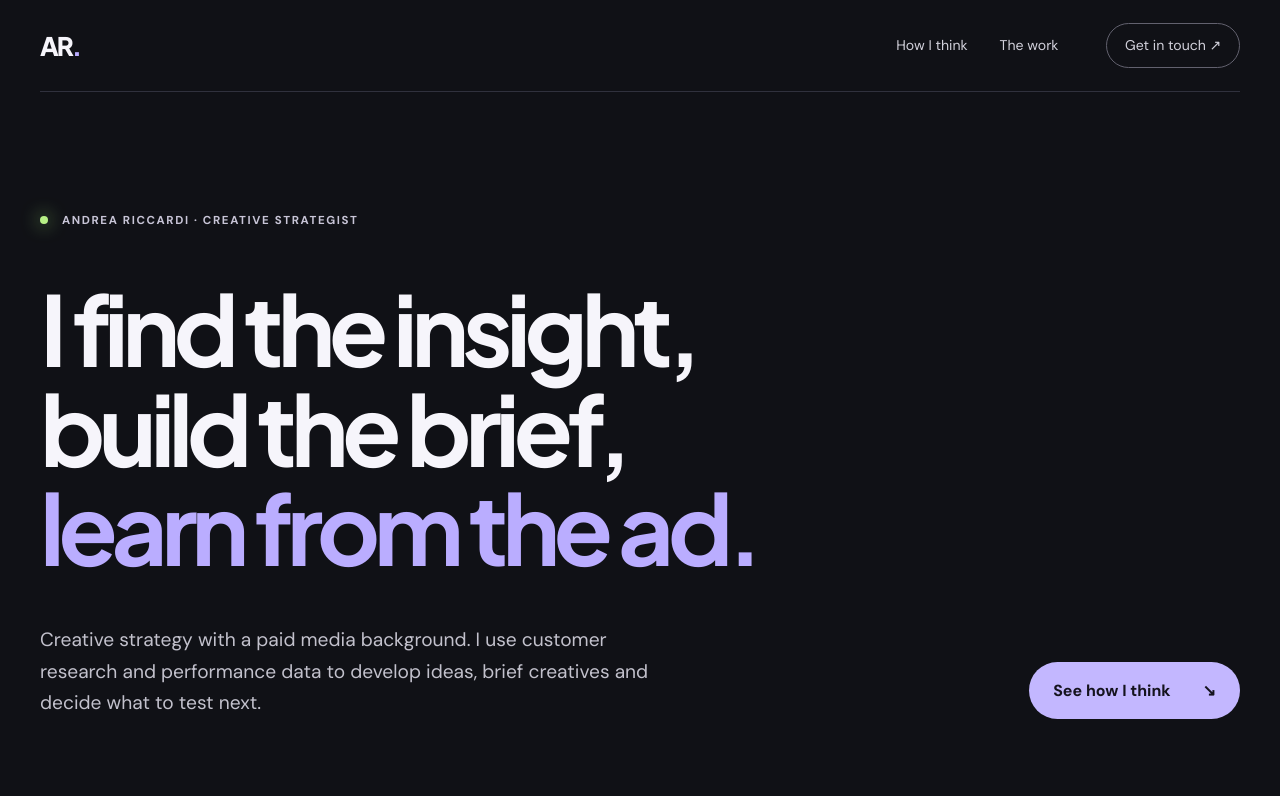
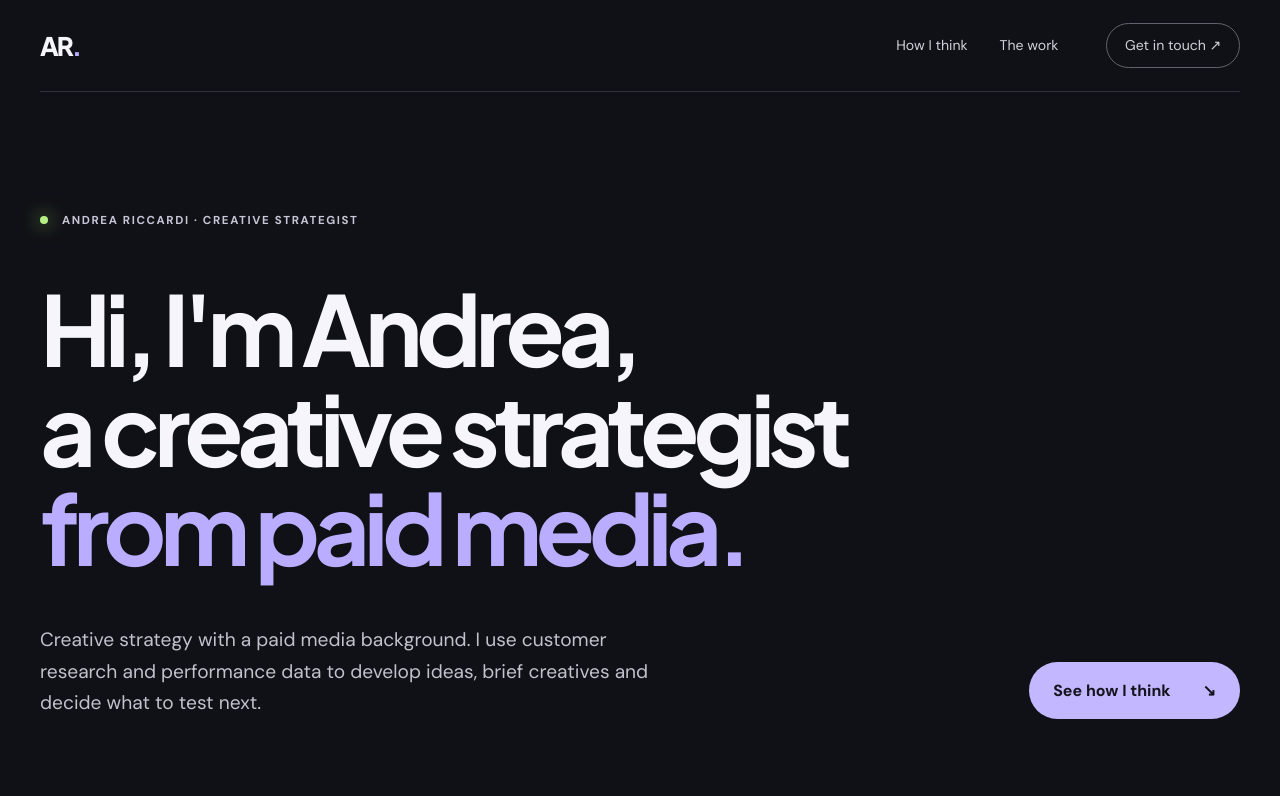
Before and after one commit to ARMarketingportfolio/armarketingportfolio.github.io, a plain HTML site: page creative-v2/index.html in a window 1280 px wide. Shown: the top 796 px of the page. Drawn offline with Linux system fonts and the light colour scheme.

Commit message:
creative-v2: simpler intro headline

```diff
--- a/creative-v2/index.html
+++ b/creative-v2/index.html
@@ -12,7 +12,7 @@
   <a class="skip" href="#main">Skip to content</a>
   <header class="header wrap"><a class="brand" href="#top">AR<span>.</span></a><nav aria-label="Main navigation"><a href="#thinking">How I think</a><a href="#work">The work</a></nav><a class="contact-link" href="mailto:ariccardi.marketing@gmail.com">Get in touch ↗</a></header>
   <main id="main">
-    <section class="hero wrap" id="top"><div class="eyebrow"><span class="dot"></span> ANDREA RICCARDI · CREATIVE STRATEGIST</div><h1>I find the insight,<br>build the brief,<br><span>learn from the ad.</span></h1><div class="hero-bottom"><p>Creative strategy with a paid media background. I use customer research and performance data to develop ideas, brief creatives and decide what to test next.</p><a class="button" href="#thinking">See how I think <span>↘</span></a></div><div class="hero-index">CREATIVE STRATEGY / PAID MEDIA / CUSTOMER RESEARCH</div></section>
+    <section class="hero wrap" id="top"><div class="eyebrow"><span class="dot"></span> ANDREA RICCARDI · CREATIVE STRATEGIST</div><h1>Hi, I'm Andrea,<br>a creative strategist<br><span>from paid media.</span></h1><div class="hero-bottom"><p>Creative strategy with a paid media background. I use customer research and performance data to develop ideas, brief creatives and decide what to test next.</p><a class="button" href="#thinking">See how I think <span>↘</span></a></div><div class="hero-index">CREATIVE STRATEGY / PAID MEDIA / CUSTOMER RESEARCH</div></section>
     <section class="thinking section wrap" id="thinking"><div class="section-top"><span>01 / THE THINKING</span><span>BEFORE THE BRIEF</span></div><div class="intro"><h2>Before the ad,<br><span>three questions.</span></h2><p>Before I brief an ad, I want to understand the person on the other side of it.</p></div><div class="questions"><article><span>01</span><h3>Do they know the product?</h3><p>If it’s unfamiliar, the first job might be to explain what it is and why someone would use it.</p></article><article><span>02</span><h3>What do they want or doubt?</h3><p>I look at reviews, comments and search terms for the language, motivations and objections that matter.</p></article><article><span>03</span><h3>What are we testing?</h3><p>A new angle, a different hook, an offer or a format? I want to know what the result can teach us.</p></article></div><p class="system-note"><span>THE SYSTEM ↗</span> I’ve built a set of criteria around these questions to check each concept before it goes live. Once it’s running, I look at what happened and use that to decide what to make next.</p></section>
     <section class="work section wrap" id="work"><div class="section-top"><span>02 / THE WORK</span><span>INSIGHT → BRIEF → AD → LEARNING</span></div><div class="intro"><h2>Different questions.<br><span>Different ads.</span></h2><p>A selection from my work on Natulim’s Italian market, where I can share the thinking alongside the finished ads and their results.</p></div>
       <article class="case"><div class="case-media"><video controls playsinline preload="none" poster="../creative/assets/natulim/dryer-balls.jpg"><source src="../creative/assets/natulim/dryer-balls.mp4" type="video/mp4"></video></div><div class="case-copy"><div class="case-label">01 / AN UNFAMILIAR PRODUCT</div><h3>First, show people what it does.</h3><p>Dryer balls were unfamiliar to the audience. The idea was to explain the product clearly, using real footage rather than a creator-led pitch.</p><div class="role">MY ROLE <span>Creative strategy</span></div><div class="metric"><strong>€11.29</strong><div>CPA <small>€643.69 spend · 28 Oct–10 Nov 2026</small></div></div></div></article>
```
